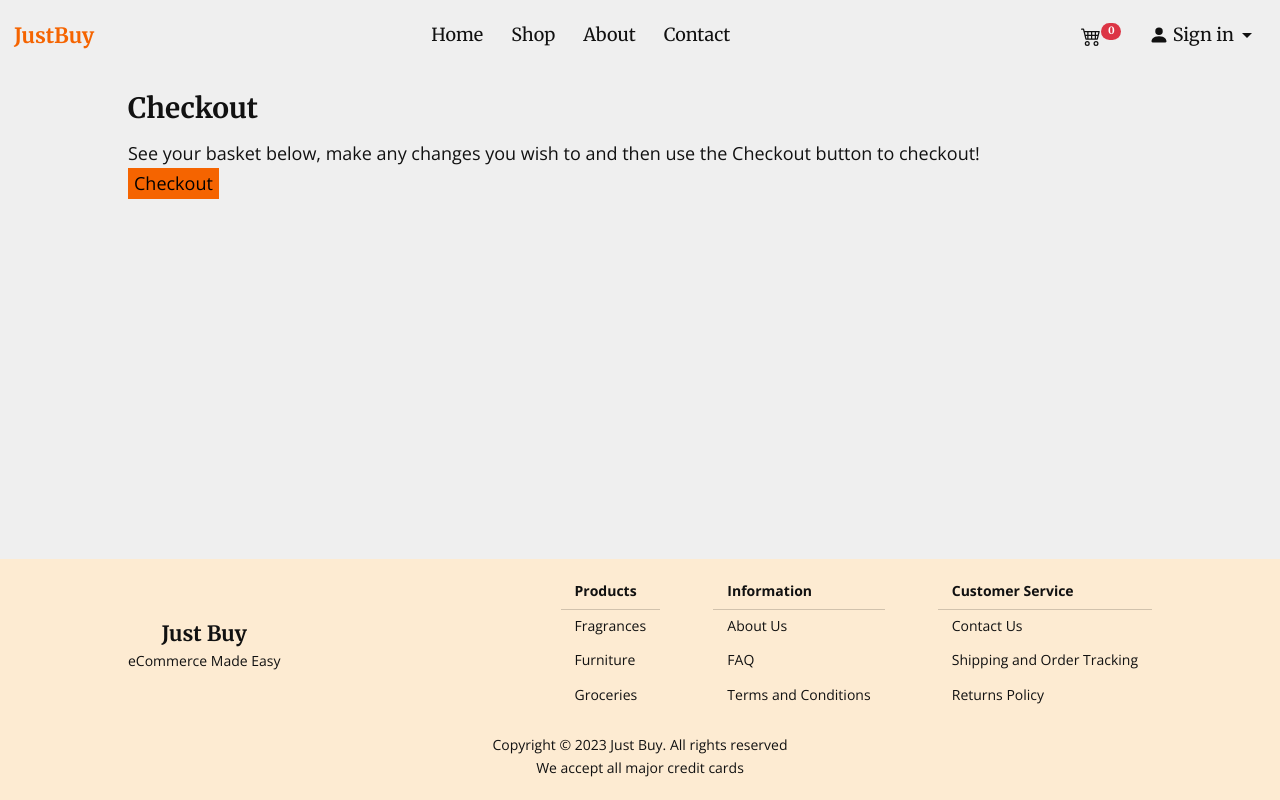
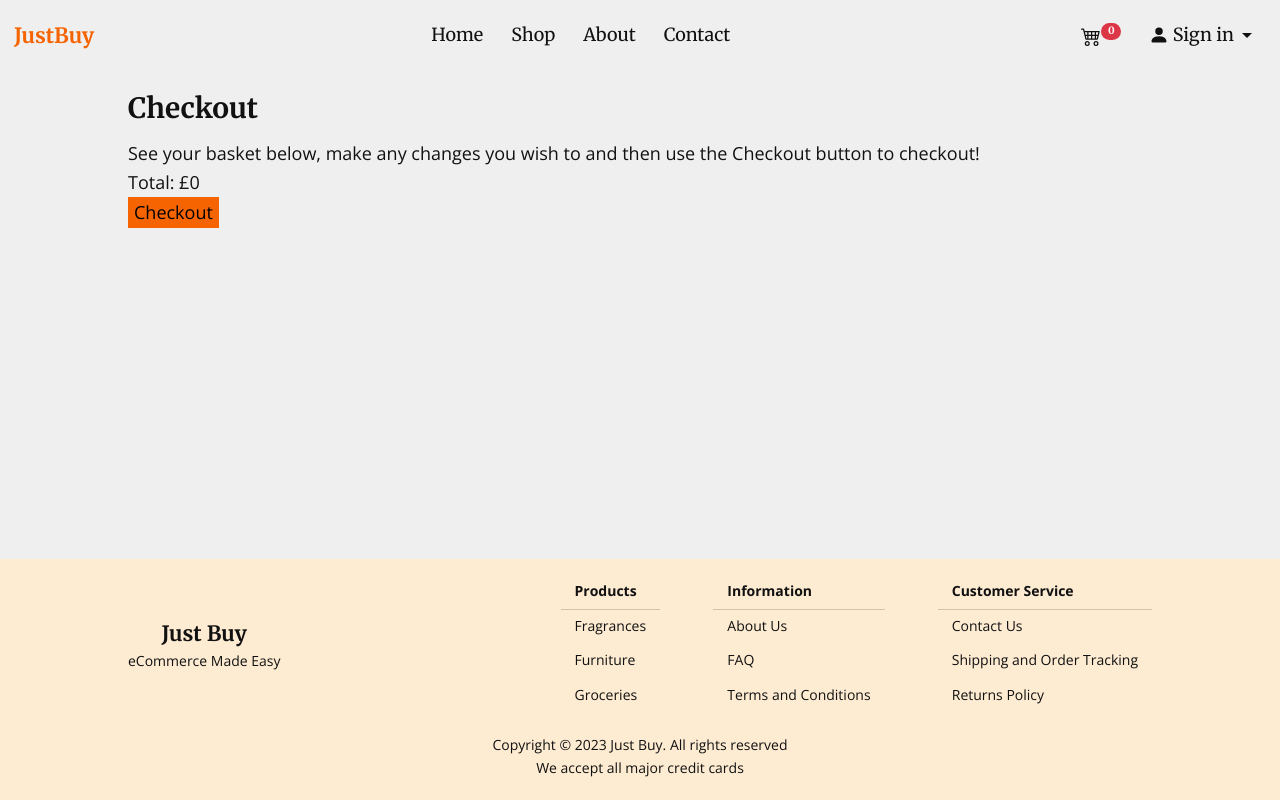
Before and after one commit to Spacepineapple/just_buy, a React (Create React App) app: page /checkout in a window 1280 px wide. Built offline with nearby package versions, Linux system fonts and the light colour scheme.

Commit message:
Add component to calculate and display basket total

```diff
--- a/src/assets/css/shopPage.css
+++ b/src/assets/css/shopPage.css
@@ -194,6 +194,12 @@
     width: 100%;
   }
 
+  .basket-content {
+    display: flex;
+    justify-content: space-between;
+    width: 100%;
+  }
+
 }
 
 @media (max-width: 500px) {
--- /dev/null
+++ b/src/components/BasketInfo.js
@@ -0,0 +1,21 @@
+import React from "react";
+import { useSelector } from "react-redux";
+
+function calculateSubTotal(arr) {
+    let sum = 0;
+    let totals = arr.map(item =>item.product.price*item.count)
+    totals.forEach(total => sum+=total);
+    return sum;
+}
+
+function BasketInfo() {
+    const products = useSelector(state => state.products);
+    const subtotal = calculateSubTotal(products);
+    return (
+        <>
+        <p>Total: £{subtotal}</p>
+        </>
+    );
+}
+
+export default BasketInfo;
--- a/src/components/pages/Checkout.js
+++ b/src/components/pages/Checkout.js
@@ -1,5 +1,6 @@
 import React from 'react';
 import BasketCard from "../BasketCard";
+import BasketInfo from "../BasketInfo";
 import { BrowserRouter as Router, Route, Routes, useNavigate, Link } from "react-router-dom";
 import { useSelector } from "react-redux";
 import Thanks from "./Thanks";
@@ -16,6 +17,7 @@ function Checkout() {
             {products.map(product => {
                 return <BasketCard props={product} key={product.product.id}/>
             })}
+            <BasketInfo/>
             {/*Attach a link to the thank you page to the button*/}
             <Link to={"/thanks"}>
                 <Routes>
```
